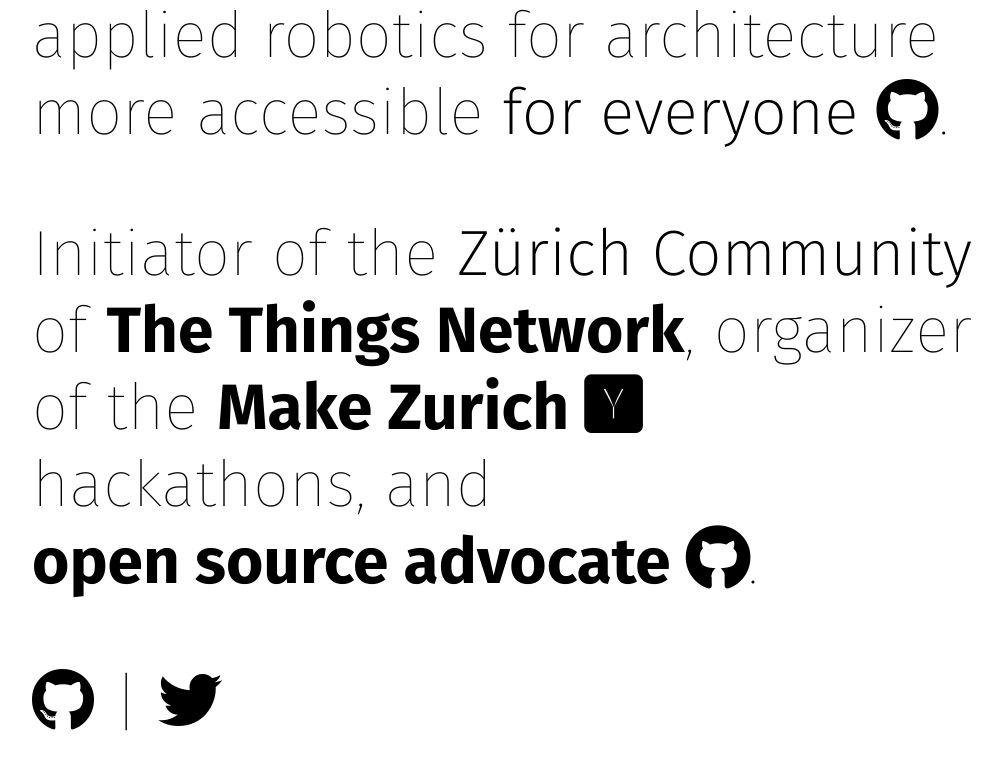
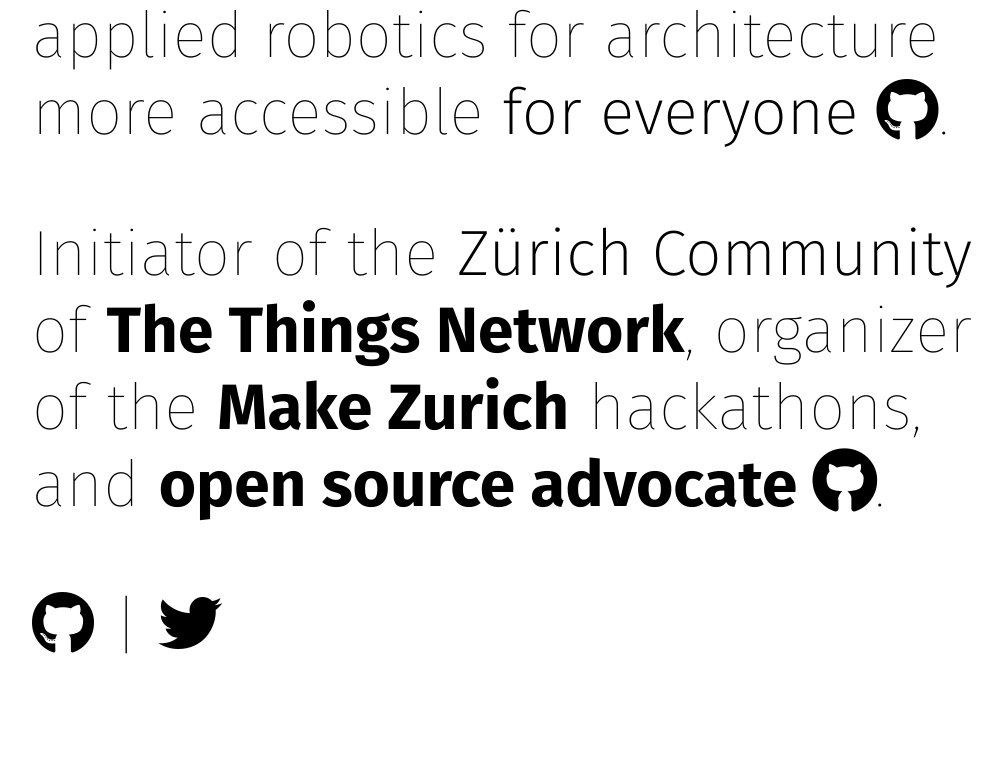
Before and after one commit to gonzalocasas/gonzalocasas.github.io, a plain HTML site: page index.html in a window 1280 px wide. Shown: the part 535-1304 px from the top of the page, without its empty margins (128-1130 px from the left). Drawn offline with Linux system fonts and the light colour scheme.

Commit message:
Update index.html

```diff
--- a/index.html
+++ b/index.html
@@ -42,7 +42,7 @@
 
     <p>
     Initiator of the <a href="https://www.thethingsnetwork.org/c/zurich" target="_blank" class="light">Zürich Community</a> of <a href="https://www.thethingsnetwork.org/" target="_blank">The Things Network</a>,
-    organizer of the <a href="https://makezurich.ch" target="_blank">Make Zurich <i class="fab fa-hacker-news-square"></i></a> hackathons,
+    organizer of the <a href="https://makezurich.ch" target="_blank">Make Zurich</a> hackathons,
     and <a href="https://github.com/gonzalocasas" target="_blank">open source advocate <i class="fab fa-github"></i></a>.</p>
 
     <p>
```
